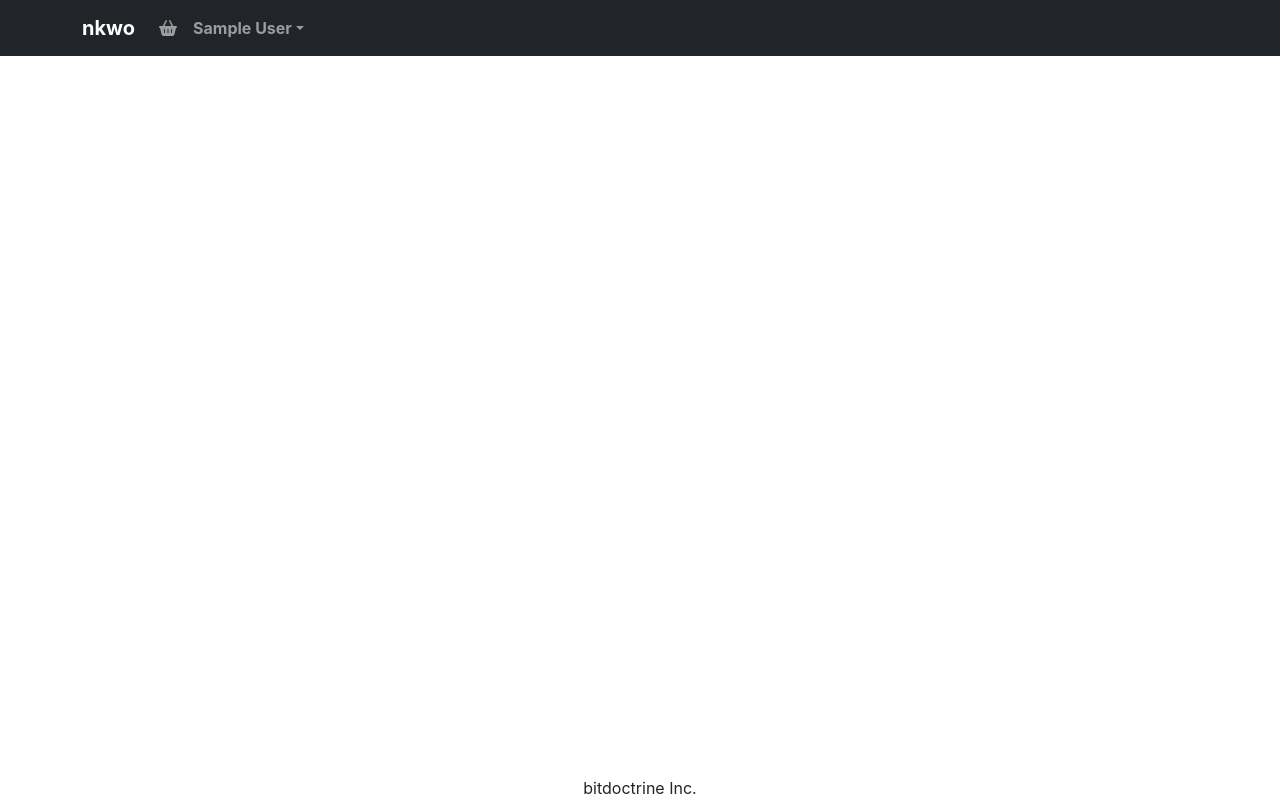
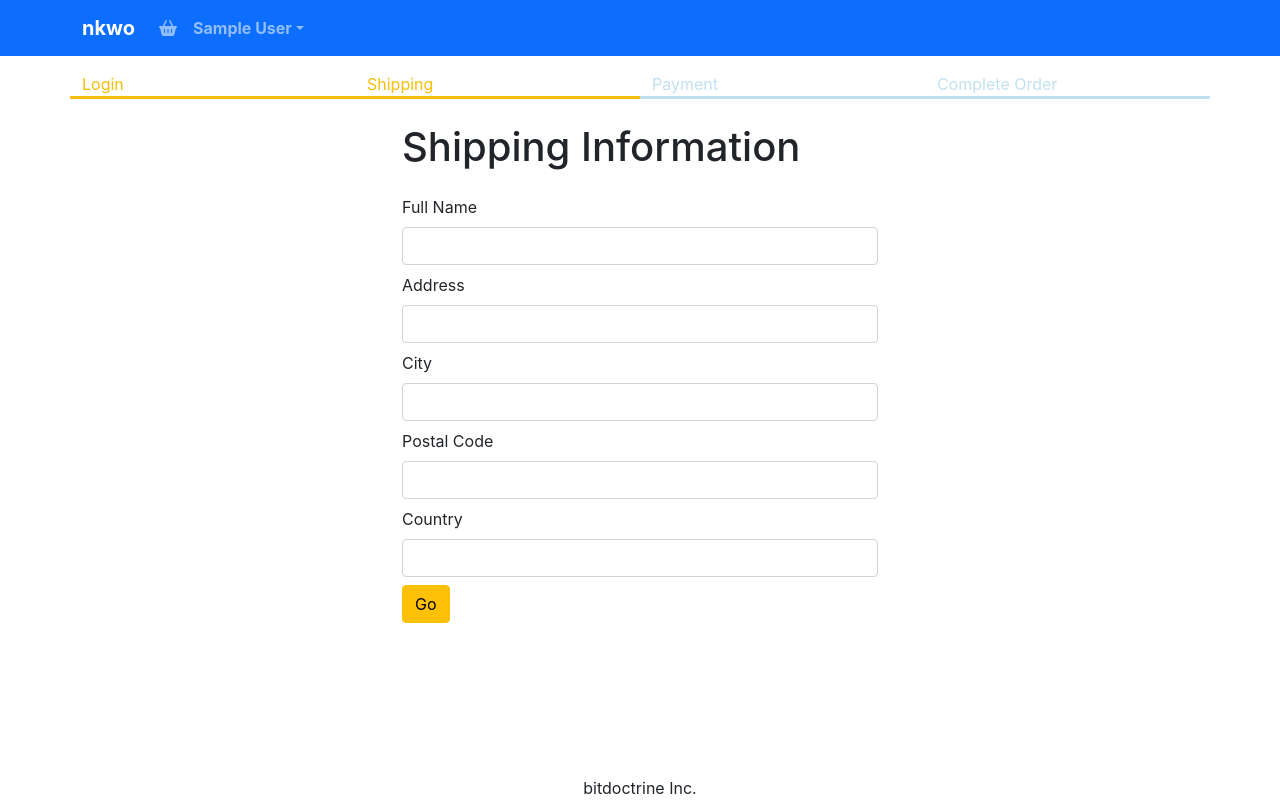
Before and after one commit to bitdoctrine/nkwo, a React (Create React App) app in the folder frontend/: page /shipping in a window 1280 px wide. Built offline with nearby package versions, Linux system fonts and the light colour scheme; sample sign-in values are in the browser's storage.

Commit message:
Created and styled shipping info page, added checkout steps and added styling , added new action for save shipping address and delete shipping address and userInfo on signout

```diff
--- a/frontend/src/App.js
+++ b/frontend/src/App.js
@@ -13,6 +13,7 @@ import CartScreen from './screens/CartScreen';
 import SinginScreen from './screens/SinginScreen';
 import { ToastContainer } from 'react-toastify';
 import 'react-toastify/dist/ReactToastify.css';
+import ShippingScreen from './screens/ShippingScreen';
 
 function App() {
   const { state, dispatch: ctxDispatch } = useContext(Store);
@@ -22,13 +23,14 @@ function App() {
   const signout = () => {
     ctxDispatch({ type: cases.SIGNOUT });
     localStorage.removeItem('userInfo');
+    localStorage.removeItem('shippingAddress');
   };
   return (
     <Router>
       <div className="d-flex flex-column site-container">
         <ToastContainer position="bottom-center" limit={1} />
         <header>
-          <Navbar bg="dark" variant="dark">
+          <Navbar bg="primary" variant="dark">
             <Container>
               <LinkContainer to="/">
                 <Navbar.Brand>nkwo</Navbar.Brand>
@@ -76,6 +78,7 @@ function App() {
               <Route path="/" element={<HomeScreen />} />
               <Route path="/cart" element={<CartScreen />} />
               <Route path="/signin" element={<SinginScreen />} />
+              <Route path="/shipping" element={<ShippingScreen />} />
             </Routes>
           </Container>
         </main>
--- a/frontend/src/Store.js
+++ b/frontend/src/Store.js
@@ -6,6 +6,7 @@ export const cases = {
   REMOVE: 'REMOVE_FROM_CART',
   SIGNIN: 'SIGNIN',
   SIGNOUT: 'SIGNOUT',
+  SAVESHIPPINADDRESS: 'SAVESHIPPINADDRESS',
 };
 
 const initialState = {
@@ -13,6 +14,9 @@ const initialState = {
     ? JSON.parse(localStorage.getItem('userInfo'))
     : null,
   cart: {
+    shippingAddress: localStorage.getItem('shippingAddress')
+      ? JSON.parse(localStorage.getItem('shippingAddress'))
+      : {},
     cartItems: localStorage.getItem('cartItems')
       ? JSON.parse(localStorage.getItem('cartItems'))
       : [],
@@ -52,7 +56,20 @@ function reducer(state, action) {
       return {
         ...state,
         userInfo: null,
+        cart: {
+          cartItems: [],
+          shippingAddress: {},
+        },
       };
+    case cases.SAVESHIPPINADDRESS:
+      return {
+        ...state,
+        cart: {
+          ...state.cart,
+          shippingAddress: action.payload,
+        },
+      };
+
     default:
       return state;
   }
--- /dev/null
+++ b/frontend/src/components/Checkout.js
@@ -0,0 +1,17 @@
+import React from 'react';
+import { Col, Row } from 'react-bootstrap';
+
+export default function Checkout(props) {
+  return (
+    <div>
+      <Row className="checkout">
+        <Col className={props.step1 ? 'active' : 'invactive'}>Login</Col>
+        <Col className={props.step2 ? 'active' : 'invactive'}>Shipping</Col>
+        <Col className={props.step3 ? 'active' : 'invactive'}>Payment</Col>
+        <Col className={props.step4 ? 'active' : 'invactive'}>
+          Complete Order
+        </Col>
+      </Row>
+    </div>
+  );
+}
--- a/frontend/src/index.css
+++ b/frontend/src/index.css
@@ -71,3 +71,13 @@ main {
 .small-container {
   max-width: 500px;
 }
+
+.checkout > div {
+  border-bottom: 0.2rem solid #c1e0ef;
+  color: #c1e0ef;
+}
+
+.checkout div.active {
+  border-bottom: 0.2rem solid #f6be06;
+  color: #f6be06;
+}
--- a/frontend/src/screens/HomeScreen.js
+++ b/frontend/src/screens/HomeScreen.js
@@ -43,7 +43,6 @@ export default function HomeScreen() {
     fetchData();
   }, []);
 
-
   return (
     <div>
       <Helmet>
--- /dev/null
+++ b/frontend/src/screens/ShippingScreen.js
@@ -0,0 +1,110 @@
+import React, { useContext, useEffect, useState } from 'react';
+import { Button, Form } from 'react-bootstrap';
+import { Helmet } from 'react-helmet-async';
+import { useNavigate } from 'react-router-dom';
+import { cases, Store } from '../Store';
+import Checkout from '../components/Checkout';
+
+const ShippingScreen = () => {
+  const navigate = useNavigate();
+  const { state, dispatch: ctxDispatch } = useContext(Store);
+  const {
+    userInfo,
+    cart: { shippingAddress },
+  } = state;
+  const [fullName, setFullName] = useState(shippingAddress.fullName || '');
+  const [address, setAddress] = useState(shippingAddress.address || '');
+  const [city, setCity] = useState(shippingAddress.city || '');
+  const [postalCode, setPostalCode] = useState(
+    shippingAddress.postalCode || ''
+  );
+
+  useEffect(() => {
+    if (!userInfo) {
+      navigate('/signin?redirect=/shipping');
+    }
+  }, [userInfo, navigate]);
+  const [country, setCountry] = useState(shippingAddress.country || '');
+
+  const submit = (e) => {
+    e.preventDefault();
+    ctxDispatch({
+      type: cases.SAVESHIPPINADDRESS,
+      payload: {
+        fullName,
+        address,
+        city,
+        postalCode,
+        country,
+      },
+    });
+
+    localStorage.setItem(
+      'shippingInfo',
+      JSON.stringify({ fullName, address, city, postalCode, country })
+    );
+    navigate('/payment');
+  };
+
+  return (
+    <div>
+      <Helmet>
+        <title>Shipping Information</title>
+      </Helmet>
+      <Checkout step1 step2></Checkout>
+      <div className="container small-container">
+        <h1 className="my-4">Shipping Information</h1>
+        <Form onSubmit={submit}>
+          <Form.Group className="mb-2" controlId="fullName">
+            <Form.Label>Full Name</Form.Label>
+            <Form.Control
+              onChange={(e) => setFullName(e.target.value)}
+              required
+              value={fullName}
+            />
+          </Form.Group>
+          <Form.Group className="mb-2" controlId="address">
+            <Form.Label>Address</Form.Label>
+            <Form.Control
+              onChange={(e) => setAddress(e.target.value)}
+              required
+              value={address}
+            />
+          </Form.Group>
+          <Form.Group className="mb-2" controlId="city">
+            <Form.Label>City</Form.Label>
+            <Form.Control
+              value={city}
+              onChange={(e) => setCity(e.target.value)}
+              required
+            />
+          </Form.Group>
+          <Form.Group className="mb-2" controlId="postalCode">
+            <Form.Label>Postal Code</Form.Label>
+            <Form.Control
+              onChange={(e) => setPostalCode(e.target.value)}
+              required
+              type="number"
+              value={postalCode}
+            />
+          </Form.Group>
+          <Form.Group className="mb-2" controlId="country">
+            <Form.Label>Country</Form.Label>
+            <Form.Control
+              onChange={(e) => setCountry(e.target.value)}
+              required
+              value={country}
+            />
+          </Form.Group>
+          <div className="mb-2">
+            <Button variant="warning" type="submit">
+              Go
+            </Button>
+          </div>
+        </Form>
+      </div>
+    </div>
+  );
+};
+
+export default ShippingScreen;
```
